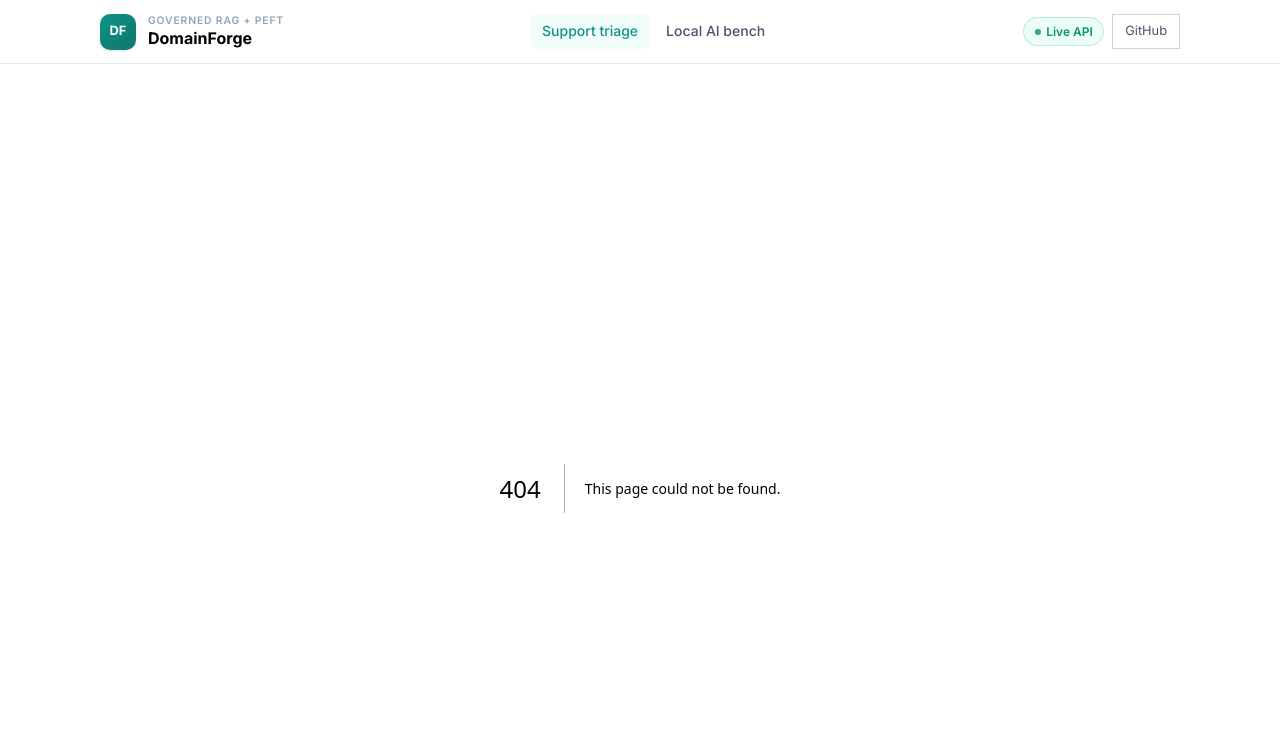
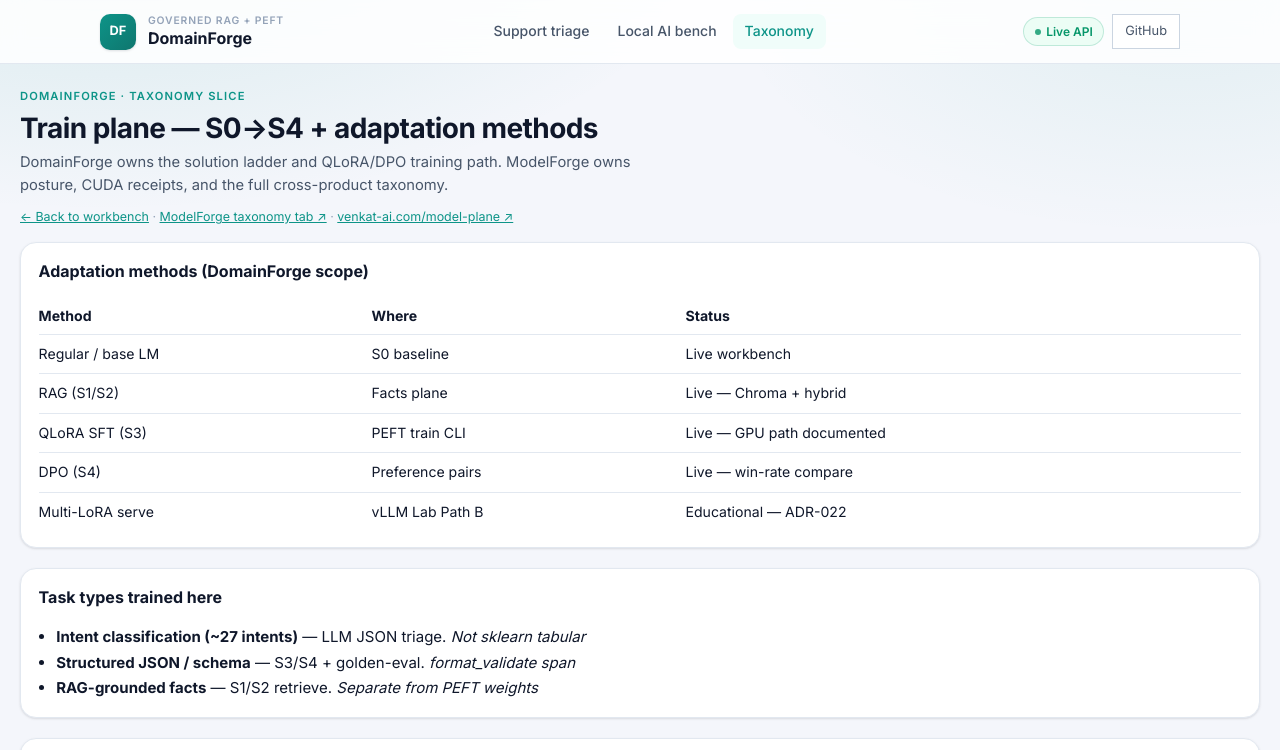
Before and after one commit to vpeetla-ai/domainforge-rag-peft, a Next.js app in the folder ui/: page /taxonomy in a window 1280 px wide. Before the commit this address had no page. Shown: the top 750 px of the page. Built offline with nearby package versions, Linux system fonts and the light colour scheme.

Commit message:
Add taxonomy tab for S0→S4 adaptation methods and task types. (#7)
Train-plane slice with links to ModelForge and venkat-ai.com/model-plane; classical ML lane labeled playbook-honest.

```diff
--- /dev/null
+++ b/ui/app/taxonomy/page.tsx
@@ -0,0 +1,86 @@
+import Link from "next/link";
+
+const ADAPTATION = [
+  { label: "Regular / base LM", where: "S0 baseline", status: "Live workbench" },
+  { label: "RAG (S1/S2)", where: "Facts plane", status: "Live — Chroma + hybrid" },
+  { label: "QLoRA SFT (S3)", where: "PEFT train CLI", status: "Live — GPU path documented" },
+  { label: "DPO (S4)", where: "Preference pairs", status: "Live — win-rate compare" },
+  { label: "Multi-LoRA serve", where: "vLLM Lab Path B", status: "Educational — ADR-022" },
+];
+
+const TASKS = [
+  { label: "Intent classification (~27 intents)", plane: "LLM JSON triage", note: "Not sklearn tabular" },
+  { label: "Structured JSON / schema", plane: "S3/S4 + golden-eval", note: "format_validate span" },
+  { label: "RAG-grounded facts", plane: "S1/S2 retrieve", note: "Separate from PEFT weights" },
+];
+
+export default function TaxonomyPage() {
+  return (
+    <div className="gb-shell">
+      <div className="gb-hero page-hero">
+        <p className="eyebrow">DomainForge · taxonomy slice</p>
+        <h1>Train plane — S0→S4 + adaptation methods</h1>
+        <p className="lede">
+          DomainForge owns the solution ladder and QLoRA/DPO training path. ModelForge owns posture,
+          CUDA receipts, and the full cross-product taxonomy.
+        </p>
+        <p className="gb-guided" style={{ marginTop: "0.75rem" }}>
+          <Link href="/">← Back to workbench</Link>
+          {" · "}
+          <a href="https://modelforge-gamma.vercel.app/taxonomy" target="_blank" rel="noreferrer">
+            ModelForge taxonomy tab ↗
+          </a>
+          {" · "}
+          <a href="https://venkat-ai.com/model-plane" target="_blank" rel="noreferrer">
+            venkat-ai.com/model-plane ↗
+          </a>
+        </p>
+      </div>
+
+      <section className="gb-secondary" style={{ display: "grid", gap: "1.25rem" }}>
+        <div className="gb-product">
+          <h2 style={{ marginTop: 0, fontSize: "1rem" }}>Adaptation methods (DomainForge scope)</h2>
+          <table style={{ width: "100%", fontSize: "0.88rem", borderCollapse: "collapse" }}>
+            <thead>
+              <tr>
+                <th style={{ textAlign: "left", padding: "0.4rem 0" }}>Method</th>
+                <th style={{ textAlign: "left" }}>Where</th>
+                <th style={{ textAlign: "left" }}>Status</th>
+              </tr>
+            </thead>
+            <tbody>
+              {ADAPTATION.map((row) => (
+                <tr key={row.label} style={{ borderTop: "1px solid var(--vp-border)" }}>
+                  <td style={{ padding: "0.5rem 0" }}>{row.label}</td>
+                  <td>{row.where}</td>
+                  <td>{row.status}</td>
+                </tr>
+              ))}
+            </tbody>
+          </table>
+        </div>
+
+        <div className="gb-product">
+          <h2 style={{ marginTop: 0, fontSize: "1rem" }}>Task types trained here</h2>
+          <ul style={{ margin: 0, paddingLeft: "1.1rem", lineHeight: 1.7 }}>
+            {TASKS.map((t) => (
+              <li key={t.label}>
+                <strong>{t.label}</strong> — {t.plane}. <em>{t.note}</em>
+              </li>
+            ))}
+          </ul>
+        </div>
+
+        <div className="gb-product">
+          <h2 style={{ marginTop: 0, fontSize: "1rem" }}>Classical ML stack (org lane)</h2>
+          <p style={{ fontSize: "0.9rem", lineHeight: 1.6, color: "var(--vp-text-secondary)" }}>
+            Tabular classification/regression, registry, skew, and ML CI/CD are interview-playbook
+            depth — not a live sklearn service in this repo. See the{" "}
+            <a href="https://venkat-ai.com/model-plane">full taxonomy</a> classical ML tab for
+            mlops-llmops study links and honesty labels.
+          </p>
+        </div>
+      </section>
+    </div>
+  );
+}
--- a/ui/components/AppShell.tsx
+++ b/ui/components/AppShell.tsx
@@ -5,7 +5,11 @@
 
 export function AppShell({ children }: { children: React.ReactNode }) {
   const pathname = usePathname();
-  const activeNav = pathname?.startsWith('/bench') ? 'bench' : 'triage';
+  const activeNav = pathname?.startsWith('/bench')
+    ? 'bench'
+    : pathname?.startsWith('/taxonomy')
+      ? 'taxonomy'
+      : 'triage';
 
   return (
     <>
@@ -24,6 +28,9 @@
             </Link>
             <Link href="/bench" className={activeNav === 'bench' ? 'is-active' : undefined}>
               Local AI bench
+            </Link>
+            <Link href="/taxonomy" className={activeNav === 'taxonomy' ? 'is-active' : undefined}>
+              Taxonomy
             </Link>
           </nav>
           <div className="header-actions">
```
